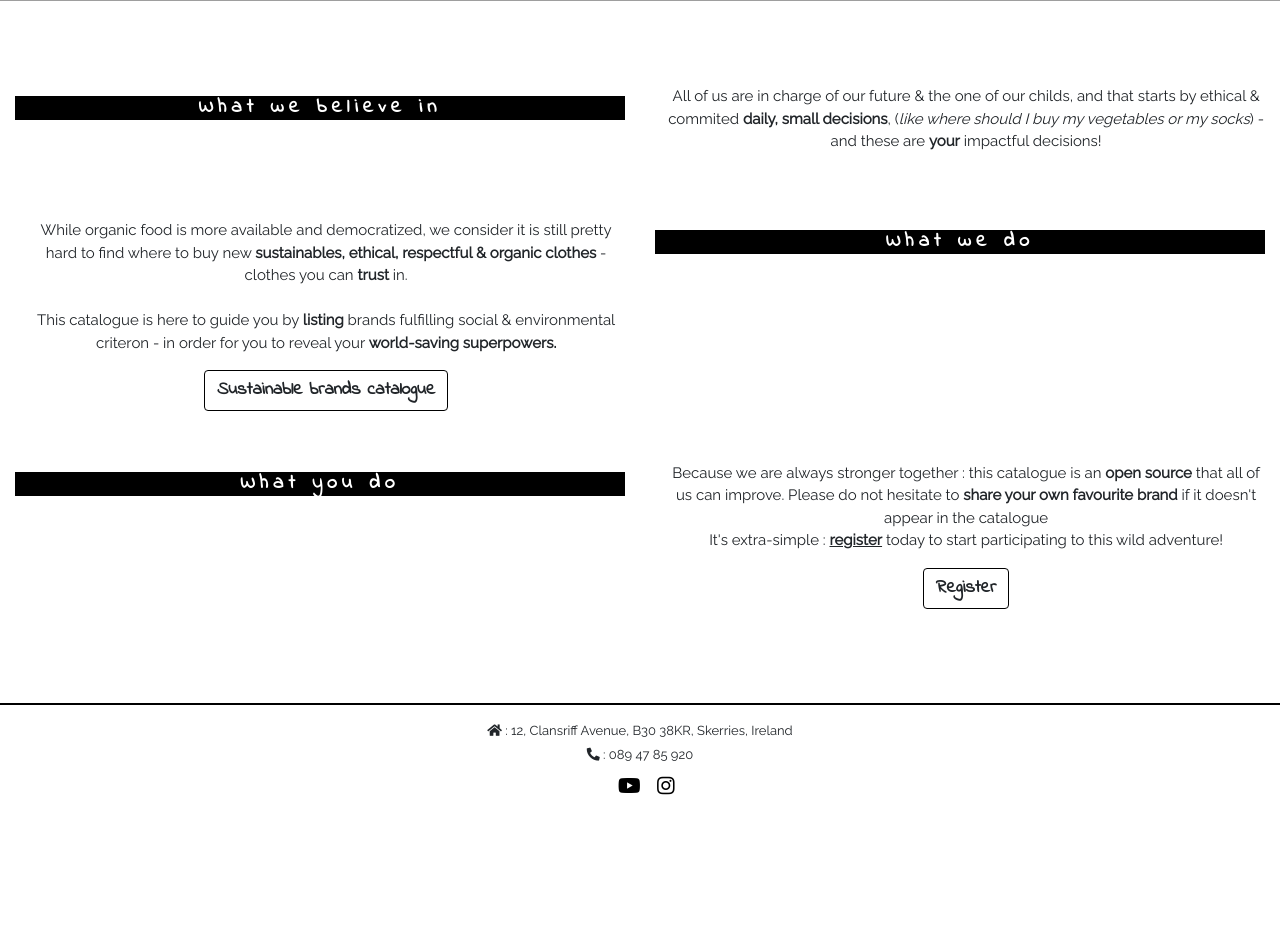
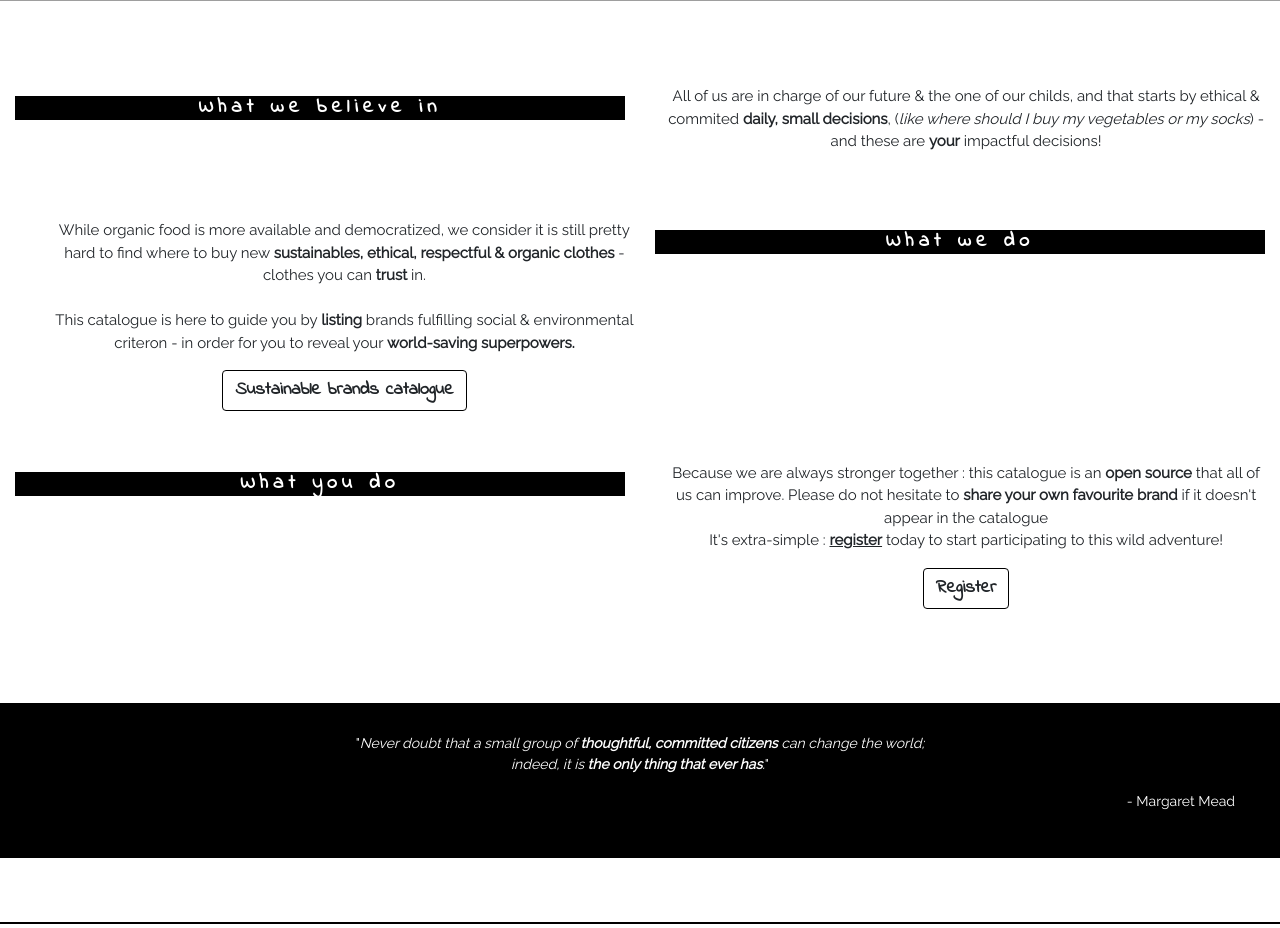
Before and after one commit to ValentineLgd/Sustainable, a Flask app: page / in a window 1280 px wide. Shown: the part 679-1607 px from the top of the page. Before the commit the page ends 1474 px from the top, so only its background shows below. Run offline with Flask 2, Linux system fonts and the light colour scheme; some libraries are stand-ins or nearby versions; grey boxes are pictures that could not be loaded.

Commit message:
Add image at the bottom of the about.html page

```diff
--- a/static/css/style.css
+++ b/static/css/style.css
@@ -210,6 +210,21 @@
 
 .base {
     margin-top:13%;
+}
+
+.author {
+    text-align:right;
+}
+
+.content-about {
+    text-align: center;
+    background-color:black;
+    color:white;
+    padding: 30px;
+}
+
+.content-about p {
+    font-size:14px;
 }
 
 @media only screen and (min-width: 1100px) {
@@ -517,7 +532,7 @@
 
 @media only screen and (max-width: 500px) {
 .cover-about-text {
-    width: 260px;
+    width: 270px;
     height: 200px;
     top: 80px;
     left: 15%;
@@ -754,11 +769,11 @@
   opacity: 0;
   filter: alpha(opacity=0);
   position: relative;
-  -webkit-transition: all .65s ease-in;
-  -moz-transition: all .65s ease-in;
-  -ms-transition: all .65s ease-in;
-  -o-transition: all .65s ease-in;
-  transition: all .65s ease-in;
+  -webkit-transition: all .45s ease-in;
+  -moz-transition: all .45s ease-in;
+  -ms-transition: all .45s ease-in;
+  -o-transition: all .45s ease-in;
+  transition: all .45s ease-in;
 }
 .animateBlock.center {
   bottom: -20%;
@@ -779,7 +794,7 @@
 
 
 .left.animated {
-  left: 0%;
+  left: 3%;
   opacity: 1;
   filter: alpha(opacity=100);
 }
--- a/templates/about.html
+++ b/templates/about.html
@@ -72,5 +72,14 @@
                 </div>
             </div>
         </div>
+        <div class="container-fluid">
+        <div class="row justify-content-center content-about">
+            <div class="col-12">
+            <p>"<em>Never doubt that a small group of <strong>thoughtful, committed citizens</strong> can change the world; <br>
+            indeed, it is <strong>the only thing that ever has</strong>.</em>"</p>
+            <p class="author">- Margaret Mead</p>
+            </div>
+        </div>
+        </div>
 
 {% endblock %}
--- a/templates/manage_brands.html
+++ b/templates/manage_brands.html
@@ -61,5 +61,5 @@
                     <a class="btn btn-color btn-add" href="{{ url_for('add_brands') }}" role="button">Add a brand</a>
             </div>
         </div>
-    </div>
+        </div>
 {% endblock %}
```
Lines whose indentation alone changed are shown as unchanged.
